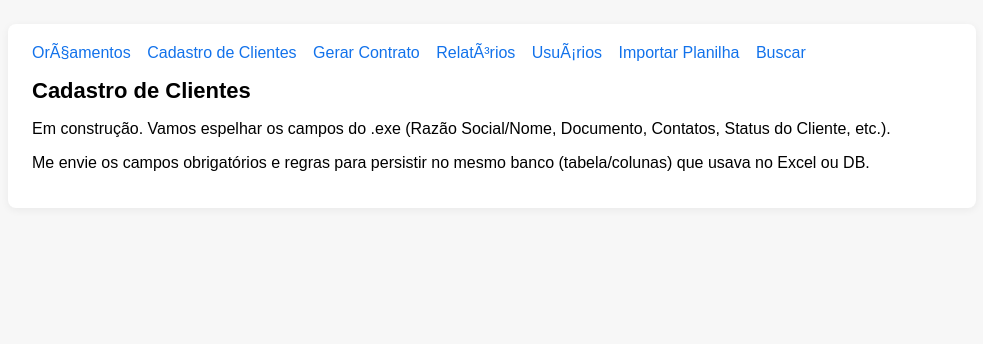
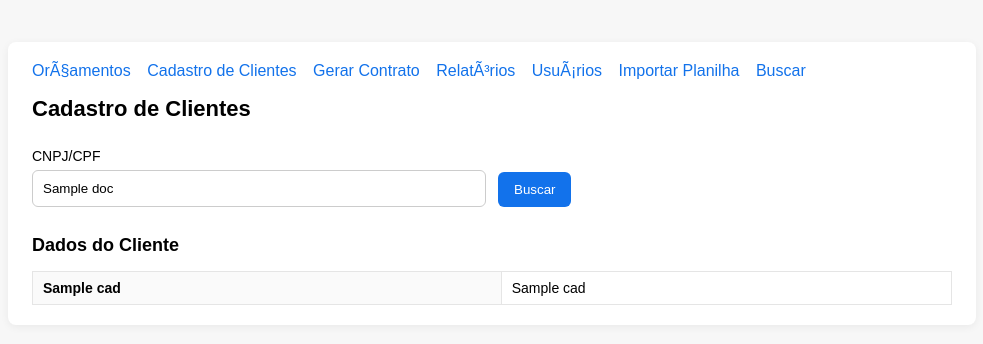
Before and after one commit to lrosa35/fashiontechprog, a FastAPI app: template templates/clientes.html in a window 1280 px wide. Shown: the top 344 px of the page, without its empty margins (148-1131 px from the left). Run offline with FastAPI, Linux system fonts and the light colour scheme; the template is opened without the code that fills it: most values are stand-ins (such as "Sample title", 1, 10 or a date in 2020); parts of the project's set-up code (start-up, migrations or seed data) failed here and were passed over.

Commit message:
feat(clientes): busca por CNPJ/CPF usando tabela 'cadastros'

```diff
--- a/templates/clientes.html
+++ b/templates/clientes.html
@@ -2,6 +2,28 @@
 {% block title %}Cadastro de Clientes{% endblock %}
 {% block content %}
   <h1>Cadastro de Clientes</h1>
-  <p>Em construção. Vamos espelhar os campos do .exe (Razão Social/Nome, Documento, Contatos, Status do Cliente, etc.).</p>
-  <p>Me envie os campos obrigatórios e regras para persistir no mesmo banco (tabela/colunas) que usava no Excel ou DB.</p>
+  <form method="get" action="/clientes">
+    <div class="row">
+      <div>
+        <label for="doc">CNPJ/CPF</label>
+        <input type="text" id="doc" name="doc" value="{{ doc or '' }}" placeholder="Somente números" />
+      </div>
+      <div style="align-self:end">
+        <button type="submit">Buscar</button>
+      </div>
+    </div>
+  </form>
+  {% if error %}
+    <div class="error">{{ error }}</div>
+  {% endif %}
+  {% if cad %}
+    <h2>Dados do Cliente</h2>
+    <table>
+      {% for k, v in cad.items() %}
+        <tr><th>{{ k }}</th><td>{{ v }}</td></tr>
+      {% endfor %}
+    </table>
+  {% elif doc %}
+    <p>Nenhum cadastro encontrado para {{ doc }}.</p>
+  {% endif %}
 {% endblock %}
--- a/ui_app.py
+++ b/ui_app.py
@@ -67,8 +67,15 @@ async def index(request: Request, _auth=Depends(require_auth)):
     )
 
 @app.get("/clientes", response_class=HTMLResponse)
-async def clientes(request: Request, _auth=Depends(require_auth)):
-    return templates.TemplateResponse("clientes.html", {"request": request})
+async def clientes(request: Request, doc: Optional[str] = None, _auth=Depends(require_auth)):
+    cad = None
+    error = None
+    if doc:
+        try:
+            cad = DB.buscar_cadastro_por_documento('CNPJ/CPF', doc)
+        except Exception as ex:
+            error = f'Falha ao buscar: {ex}'
+    return templates.TemplateResponse('clientes.html', {'request': request, 'doc': doc or '', 'cad': cad, 'error': error})
 
 @app.get("/contrato", response_class=HTMLResponse)
 async def contrato(request: Request, _auth=Depends(require_auth)):
```
